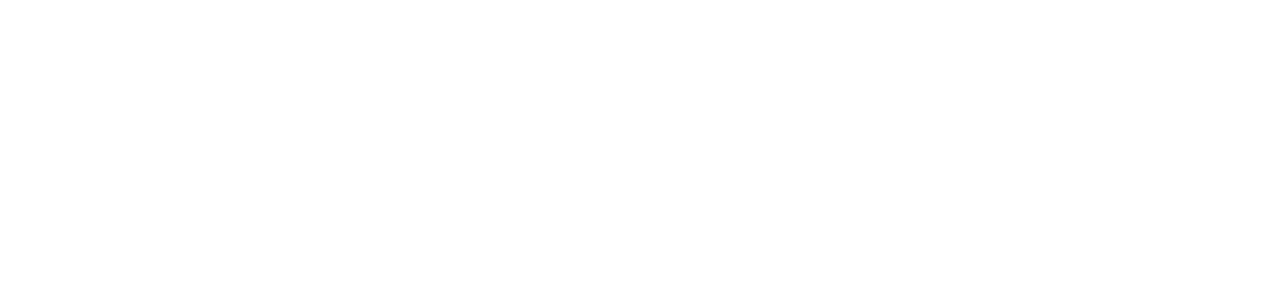
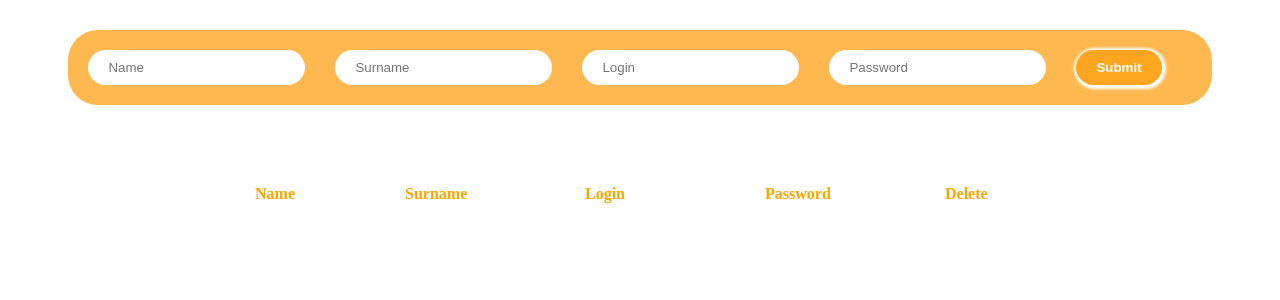
Before and after one commit to MaryAnzhur/reactClass, a React (Create React App) app: page / in a window 1280 px wide. Shown: the top 300 px of the page. Built offline with nearby package versions, Linux system fonts and the light colour scheme.

Commit message:
have problem with done and password visibility

```diff
--- a/src/App.js
+++ b/src/App.js
@@ -1,7 +1,56 @@
+import { useState } from "react";
+import Nav from "./components/Nav/Nav";
+import Body from "./components/Body/Body";
+
 import "./App.css";
 
 function App() {
-  return <div></div>;
+  const [inputData, setInputData] = useState([]);
+  const [check, setCheck] = useState(false);
+
+  const drawInput = (e) => {
+    e.preventDefault();
+    const { name, sname, login, password } = e.target;
+    const data = {
+      id: new Date().getTime(),
+      name: name.value,
+      sname: sname.value,
+      login: login.value,
+      password: password.value,
+      done: false,
+      seen: false,
+    };
+    setInputData([...inputData, data]);
+    name.value = "";
+    sname.value = "";
+    login.value = "";
+    password.value = "";
+  };
+
+  const doneBox = (id) => {
+    const doneItem = inputData.filter((elm) => {
+      return elm.id === id;
+    });
+    setCheck(!doneItem[0].done);
+  };
+
+  const deleteBox = (id) => {
+    const deletedItem = inputData.filter((elm) => elm.id !== id);
+    setInputData(deletedItem);
+    console.log(deletedItem);
+  };
+
+  return (
+    <div>
+      <Nav drawInput={drawInput} />
+      <Body
+        inputData={inputData}
+        deleteBox={deleteBox}
+        doneBox={doneBox}
+        checkbox={check}
+      />
+    </div>
+  );
 }
 
 export default App;
--- /dev/null
+++ b/src/components/Body/Body.css
@@ -0,0 +1,37 @@
+.mainBody {
+  display: flex;
+  align-items: center;
+  flex-direction: column;
+  padding: 50px 0px;
+  .heading {
+    display: grid;
+    grid-template-columns: 50px 150px 180px 180px 180px 130px;
+    margin-bottom: 40px;
+    .headingP{
+        font-weight: 700;
+        color: orange;
+
+    }
+  }
+  .box {
+    display: grid;
+    grid-template-columns: 50px 150px 180px 180px 180px 130px;
+    padding: 20px;
+    border: 3px solid rgb(253, 184, 80);
+    border-radius: 30px;
+    margin: 5px 0px;
+    .boxItems{
+        cursor: pointer;
+    }
+  }
+}
+
+.red {
+    background-color: red;
+    display: grid;
+    grid-template-columns: 50px 150px 180px 180px 180px 130px;
+    padding: 20px;
+    border: 3px solid rgb(253, 184, 80);
+    border-radius: 30px;
+    margin: 5px 0px;
+}
--- /dev/null
+++ b/src/components/Body/Body.jsx
@@ -0,0 +1,38 @@
+import "./Body.css";
+
+function Body({ inputData, deleteBox, doneBox, checkbox }) {
+  return (
+    <div className="mainBody">
+      <div className="heading">
+        <p className="headingP"></p>
+        <p className="headingP">Name</p>
+        <p className="headingP">Surname</p>
+        <p className="headingP">Login</p>
+        <p className="headingP">Password</p>
+        <p className="headingP">Delete</p>
+      </div>
+      <div className="boxes">
+        {inputData.map((elm) => {
+          return (
+            <div className={checkbox === false ? "box" : "red"} key={elm.id}>
+              <input
+                className="boxItems"
+                type="checkbox"
+                onClick={() => doneBox(elm.id)}
+              />
+              <p className="boxItems">{elm.name}</p>
+              <p className="boxItems">{elm.sname}</p>
+              <p className="boxItems">{elm.login}</p>
+              <p className="boxItems">{elm.password}</p>
+              <p className="boxItems" onClick={() => deleteBox(elm.id)}>
+                &#10006;
+              </p>
+            </div>
+          );
+        })}
+      </div>
+    </div>
+  );
+}
+
+export default Body;
--- /dev/null
+++ b/src/components/Nav/Nav.css
@@ -0,0 +1,30 @@
+.mainNav {
+  display: flex;
+  justify-content: center;
+  padding: 30px 20px;
+  .form {
+    background-color: rgb(253, 184, 80);
+    border-radius: 30px;
+    padding: 20px;
+    .inputArea {
+      padding: 10px 20px;
+      margin-right: 30px;
+      transition: all .7s;
+      border-radius: 30px;
+      border: none;
+      &:hover {
+        transform: scale(1.05);
+      }
+    }
+    .inputBtn {
+        background-color: rgb(255, 166, 32);
+        box-shadow: 1px 1px 3px 3px white;
+        color: white;
+        font-weight: 700;
+        &:hover {
+            background-color: white;
+            color: rgb(255, 166, 32);
+        }
+    }
+  }
+}
--- /dev/null
+++ b/src/components/Nav/Nav.jsx
@@ -0,0 +1,41 @@
+import "./Nav.css";
+
+function Nav({ drawInput }) {
+  return (
+    <div className="mainNav">
+      <form action="" className="form" onSubmit={drawInput}>
+        <input
+          id="name"
+          required
+          className="inputArea"
+          type="text"
+          placeholder="Name"
+        />
+        <input
+          id="sname"
+          required
+          className="inputArea"
+          type="text"
+          placeholder="Surname"
+        />
+        <input
+          id="login"
+          required
+          className="inputArea"
+          type="text"
+          placeholder="Login"
+        />
+        <input
+          id="password"
+          required
+          className="inputArea"
+          type="password"
+          placeholder="Password"
+        />
+        <input className="inputArea inputBtn" type="submit" />
+      </form>
+    </div>
+  );
+}
+
+export default Nav;
```
